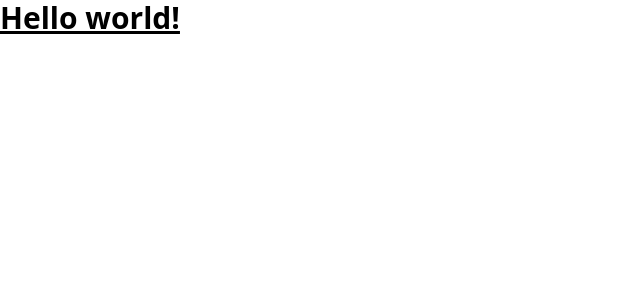
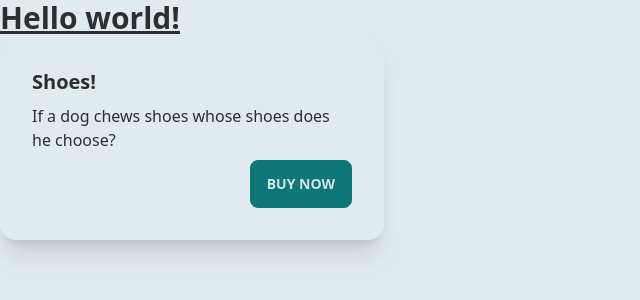
Before and after one commit to mjcarterdev/KeepTime, a React (Vite) app: page / in a window 1280 px wide. Shown: the top 300 px of the page, without its empty margins (0-640 px from the left). Built offline with nearby package versions, Linux system fonts and the light colour scheme.

Commit message:
daisyUI added

```diff
--- a/index.html
+++ b/index.html
@@ -1,5 +1,5 @@
 <!DOCTYPE html>
-<html lang="en">
+<html lang="en" data-theme="light">
   <head>
     <meta charset="UTF-8" />
     <link rel="icon" type="image/svg+xml" href="/vite.svg" />
--- a/package.json
+++ b/package.json
@@ -9,16 +9,19 @@
     "build": "vite build"
   },
   "dependencies": {
+    "@tailwindcss/container-queries": "^0.1.1",
     "express": "^4.18.2",
     "react": "^18.2.0",
     "react-dom": "^18.2.0",
     "vite-express": "*"
   },
   "devDependencies": {
+    "@tailwindcss/typography": "^0.5.10",
     "@types/react": "^18.0.26",
     "@types/react-dom": "^18.0.10",
     "@vitejs/plugin-react": "^3.0.1",
     "autoprefixer": "^10.4.16",
+    "daisyui": "^3.8.2",
     "nodemon": "^2.0.20",
     "postcss": "^8.4.31",
     "tailwindcss": "^3.3.3",
--- a/src/client/App.jsx
+++ b/src/client/App.jsx
@@ -1,5 +1,18 @@
 function App() {
-  return <h1 className="text-3xl font-bold underline">Hello world!</h1>;
+  return (
+    <>
+      <h1 className="text-3xl font-bold underline">Hello world!</h1>
+      <div className="card w-96 bg-base-100 shadow-xl">
+        <div className="card-body">
+          <h2 className="card-title">Shoes!</h2>
+          <p>If a dog chews shoes whose shoes does he choose?</p>
+          <div className="card-actions justify-end">
+            <button className="btn btn-primary">Buy Now</button>
+          </div>
+        </div>
+      </div>
+    </>
+  );
 }
 
 export default App;
--- a/tailwind.config.js
+++ b/tailwind.config.js
@@ -4,5 +4,55 @@ export default {
   theme: {
     extend: {},
   },
-  plugins: [],
+  plugins: [
+    require('@tailwindcss/container-queries'),
+    require('@tailwindcss/typography'),
+    require('daisyui'),
+  ],
+  daisyui: {
+    themes: [
+      {
+        light: {
+          primary: '#0e7777',
+
+          secondary: '#c41b78',
+
+          accent: '#8eed9c',
+
+          neutral: '#221d2b',
+
+          'base-100': '#e1eaef',
+
+          info: '#87d8f8',
+
+          success: '#18aa7c',
+
+          warning: '#f1b127',
+
+          error: '#ee2f5c',
+        },
+      },
+      {
+        dark: {
+          primary: '#a9fcdd',
+
+          secondary: '#b0bf2f',
+
+          accent: '#eda8b2',
+
+          neutral: '#1f2d38',
+
+          'base-100': '#434856',
+
+          info: '#9db6f6',
+
+          success: '#0b5b42',
+
+          warning: '#f7be55',
+
+          error: '#ea346d',
+        },
+      },
+    ],
+  },
 };
```
Also changed, not shown: 1 other file (tests, documents, lock files or other folders).
